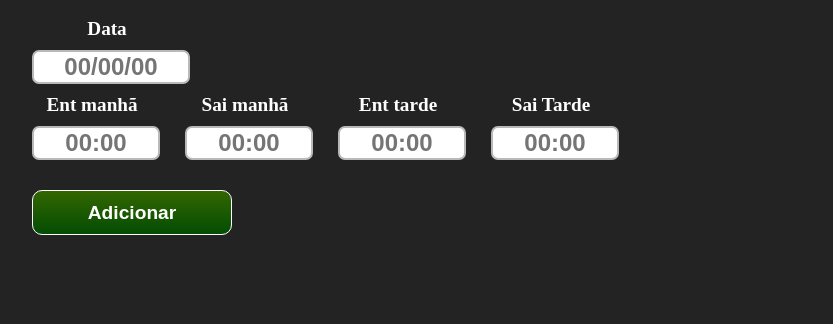
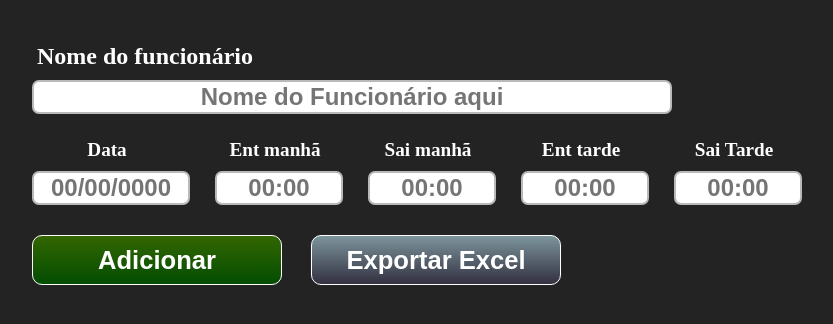
Before and after one commit to rmvnew/dateControl, a plain HTML site: page index.html in a window 1280 px wide. Shown: the whole page, without its empty margins (1-834 px from the left). Drawn offline with Linux system fonts and the light colour scheme.

Commit message:
adjusting function export excel

```diff
--- a/css/index.css
+++ b/css/index.css
@@ -52,15 +52,28 @@ label{
 
 .add{
 
-    width: 200px;
+    width: 250px;
     margin: 10px 0px 0px 25px;
     border: solid 1px #FFF;
     border-radius: 10px;
-    height: 45px;
+    height: 50px;
     color: #FFF;
-    font-size: 1.2rem;
+    font-size: 1.6rem;
     font-weight: bold;
     background: linear-gradient(to bottom, #336600 0%,#034d03 100% );
+}
+
+.exp{
+
+    width: 250px;
+    margin: 10px 0px 0px 25px;
+    border: solid 1px #FFF;
+    border-radius: 10px;
+    height: 50px;
+    color: #FFF;
+    font-size: 1.6rem;
+    font-weight: bold;
+    background: linear-gradient(to bottom, #7c949b 0%,#333141 100% );
 }
 
 
@@ -101,3 +114,24 @@ td{
 #table tbody tr:nth-child(even){
     background-color: #CCC;
 }
+
+
+/* end table */
+
+
+
+.nameEmployee #employee{
+    width: 50%;
+}
+
+.nameEmployee{
+    display: flex;
+    flex-direction: column;
+    margin-bottom: 15px;
+}
+
+.nameEmployee label{
+    width: 50%;
+    margin: 35px 0px 0px 30px;
+    font-size: 1.5rem;
+}
--- a/index.html
+++ b/index.html
@@ -10,13 +10,21 @@
 </head>
 <body>
 
-    <div class="dateField">
-        <label for="">Data</label>
-        <input type="text" id="date" placeholder="00/00/00" data-mask="00/00/0000" />
-    </div>
+
 
     <form action="">
+
+        <div class="nameEmployee">
+            <label for="">Nome do funcionário</label>
+            <input type="text" id="employee" placeholder="Nome do Funcionário aqui">
+        </div>
+
         <div class="container">
+
+            <div class="dateField">
+                <label for="">Data</label>
+                <input type="text" id="date" placeholder="00/00/0000" data-mask="00/00/0000" />
+            </div>
             <div class="unit">
                 <label for="">Ent manhã</label>
                 <input type="text" id="entradaManha" placeholder="00:00" data-mask="00:00">
@@ -42,13 +50,20 @@
             </div>
         </div>
     </form>
-    <input type="button" class="add" value="Adicionar" onclick="addElements()"/>
+
+    <div class="actions">
+        <input type="button" class="add" value="Adicionar" onclick="addElements()"/>
+        <input type="button" id="btnExport" class="exp" value="Exportar Excel" />
+    </div>
+
+    <div id="dvData">
+        <table id="table">
 
 
-    <table id="table">
+        </table>
 
+    </div>
 
-    </table>
 
     <script src="/jquery-3.6.0.min.js"></script>
     <script src="/jquery.mask.js"></script>
--- a/js/index.js
+++ b/js/index.js
@@ -83,11 +83,24 @@ function ShowElements(){
 
     }
 
+}
 
 
 
-
-
-
-
-}
+$("#btnExport").click(function(e) {
+    console.log('teste')
+    let nameEmployee = document.getElementById('employee').value
+    let a = document.createElement('a');
+    let data_type = 'data:application/vnd.ms-excel';
+    let table_div = document.getElementById('dvData');
+    let table_html = table_div.outerHTML.replace(/ /g, '%20');
+    a.href = data_type + ', ' + table_html;
+    console.log('name: ',nameEmployee)
+    if(nameEmployee != ''){
+        a.download = `${nameEmployee}.xls`;
+    }else{
+        a.download = 'filename.xls';
+    }
+    a.click();
+    e.preventDefault();
+  });
```
